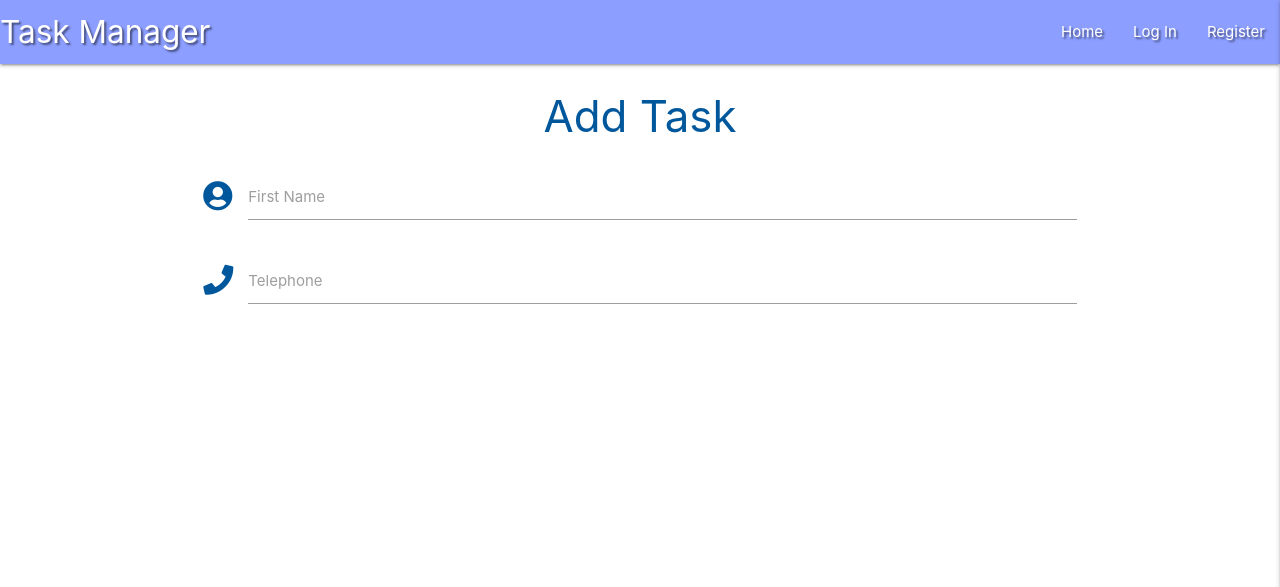
After one commit to ANDREWAHN-UK/Mini-Project-Task-Manager, a Flask app: template templates/add_task.html in a window 1280 px wide. The commit adds this page. Shown: the top 587 px of the page. Run offline with Flask 2, Linux system fonts and the light colour scheme; the template is opened without the code that fills it, so the values that code supplies are empty; some libraries are stand-ins or nearby versions.

Commit message:
templates - updated base.html to link to add_task; created boiler plate add task form in add_task.html

```diff
--- /dev/null
+++ b/templates/add_task.html
@@ -0,0 +1,26 @@
+{% extends "base.html" %}
+{% block content %}
+
+<h3 class="light-blue-text text-darken-4 center-align">
+    Add Task
+</h3>
+
+<div class="row">
+    <form class="col s12" method="POST" action="">
+        <div class="row">
+            <div class="input-field col s12">
+                <i class="fas fa-user-circle prefix light-blue-text text-darken-4"></i>
+                <input id="icon_prefix" type="text" class="validate">
+                <label for="icon_prefix">First Name</label>
+            </div>
+            <div class="input-field col s12">
+                <i class="fas fa-phone prefix light-blue-text text-darken-4"></i>
+                <input id="icon_telephone" type="tel" class="validate">
+                <label for="icon_telephone">Telephone</label>
+            </div>
+        </div>
+    </form>
+</div>
+
+
+{% endblock %}
--- a/templates/base.html
+++ b/templates/base.html
@@ -29,7 +29,7 @@
                     <li><a href="{{ url_for('get_tasks')}}">Home</a></li>
                     {% if session.user %}
                         <li><a href="{{ url_for('profile', username=session['user'])}}">Profile</a></li>
-                        <li><a href="#">New Task</a></li>
+                        <li><a href="{{ url_for('add_task')}}">New Task</a></li>
                         <li><a href="#">Manage Categories</a></li>
                         <li><a href="{{ url_for('logout')}}">Log Out</a></li>
                     {% else %}
@@ -46,7 +46,7 @@
             <li><a href="{{ url_for('get_tasks')}}">Home</a></li>
                     {% if session.user %}
                         <li><a href="{{ url_for('profile', username=session['user'])}}">Profile</a></li>
-                        <li><a href="#">New Task</a></li>
+                        <li><a href="{{ url_for('add_task')}}">New Task</a></li>
                         <li><a href="#">Manage Categories</a></li>
                         <li><a href="{{ url_for('logout')}}">Log Out</a></li>
                     {% else %}
```
